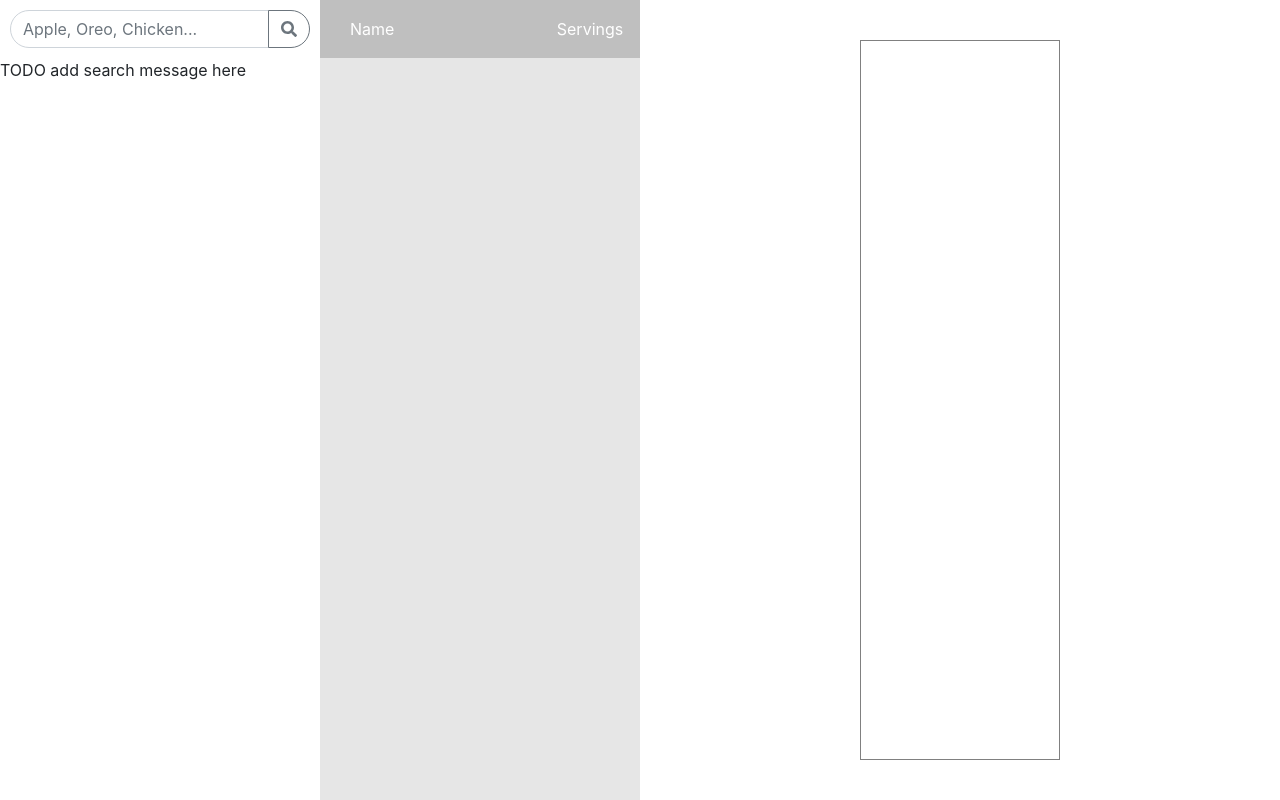
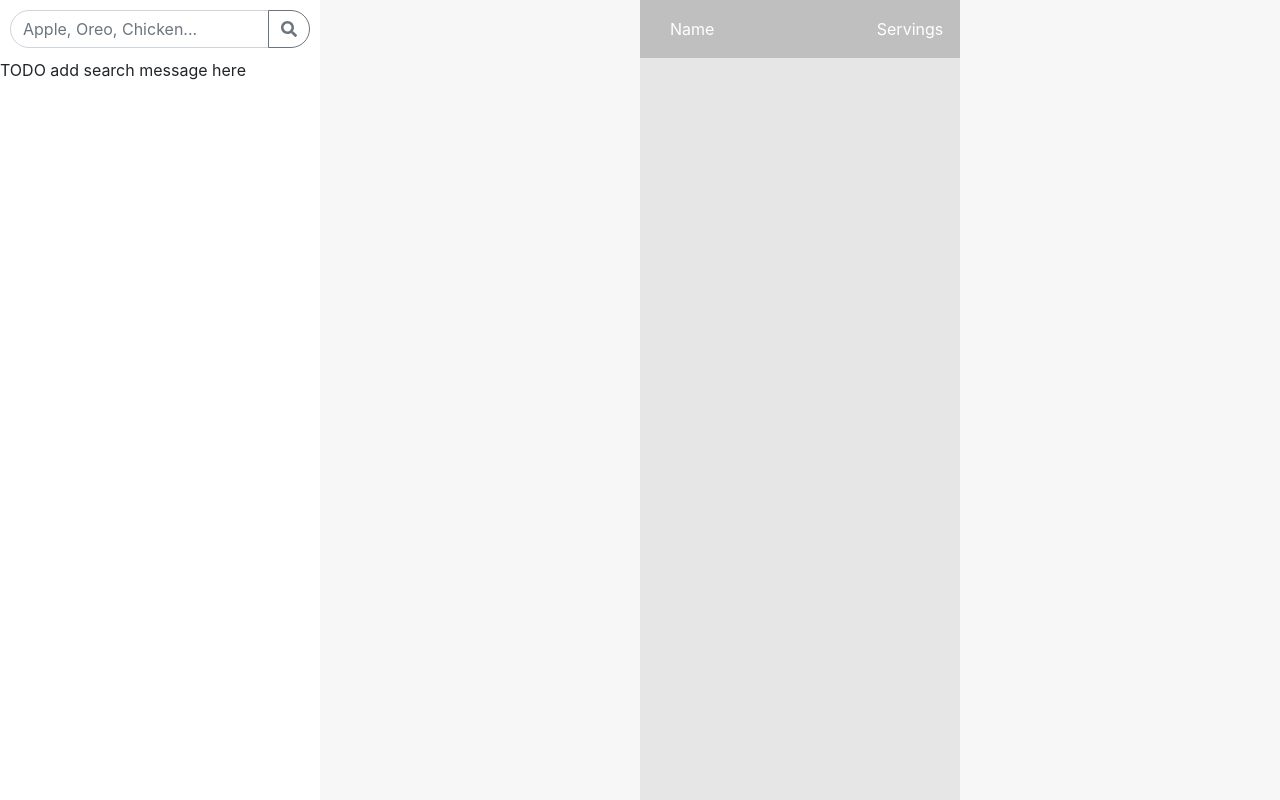
Before and after one commit to zacharypetersen1/calorie-stat, a React (Create React App) app: page / in a window 1280 px wide. Built offline with nearby package versions, Linux system fonts and the light colour scheme.

Commit message:
Add button section, remove outcome section

```diff
--- a/src/App.js
+++ b/src/App.js
@@ -1,7 +1,7 @@
 import React from "react";
 import SearchSection from "./components/SearchSection";
+import ButtonSection from "./components/ButtonSection";
 import CartSection from "./components/CartSection";
-import OutcomeSection from "./components/OutcomeSection";
 import 'bootstrap/dist/css/bootstrap.min.css';
 import "./app.scss";
 
@@ -9,8 +9,8 @@ function App() {
   return (
     <div className="app-container">
       <SearchSection />
+      <ButtonSection />
       <CartSection />
-      <OutcomeSection />
     </div>
   );
 }
--- a/src/app.scss
+++ b/src/app.scss
@@ -7,6 +7,9 @@ $servings-width: 80px;
 $servings-button-width: 24px;
 $remove-button-width: 30px;
 
+body{
+  background-color: darken($primary, 3%);
+}
 
 .app-container{
   width: 100vw;
@@ -15,6 +18,7 @@ $remove-button-width: 30px;
 }
 
 .search-section {
+  background-color: $primary;
   width: 25%;
   height: 100%;
   display: flex;
@@ -138,6 +142,10 @@ $remove-button-width: 30px;
   bottom: 0;
 }
 
+.button-section {
+  width: 25%;
+  height: 100%;
+}
 
 .cart-section {
   width: 25%;
--- /dev/null
+++ b/src/components/ButtonSection.js
@@ -0,0 +1,9 @@
+import React from 'react'
+
+export default function ButtonSection() {
+  return (
+    <div className="button-section">
+
+    </div>
+  )
+}
```
